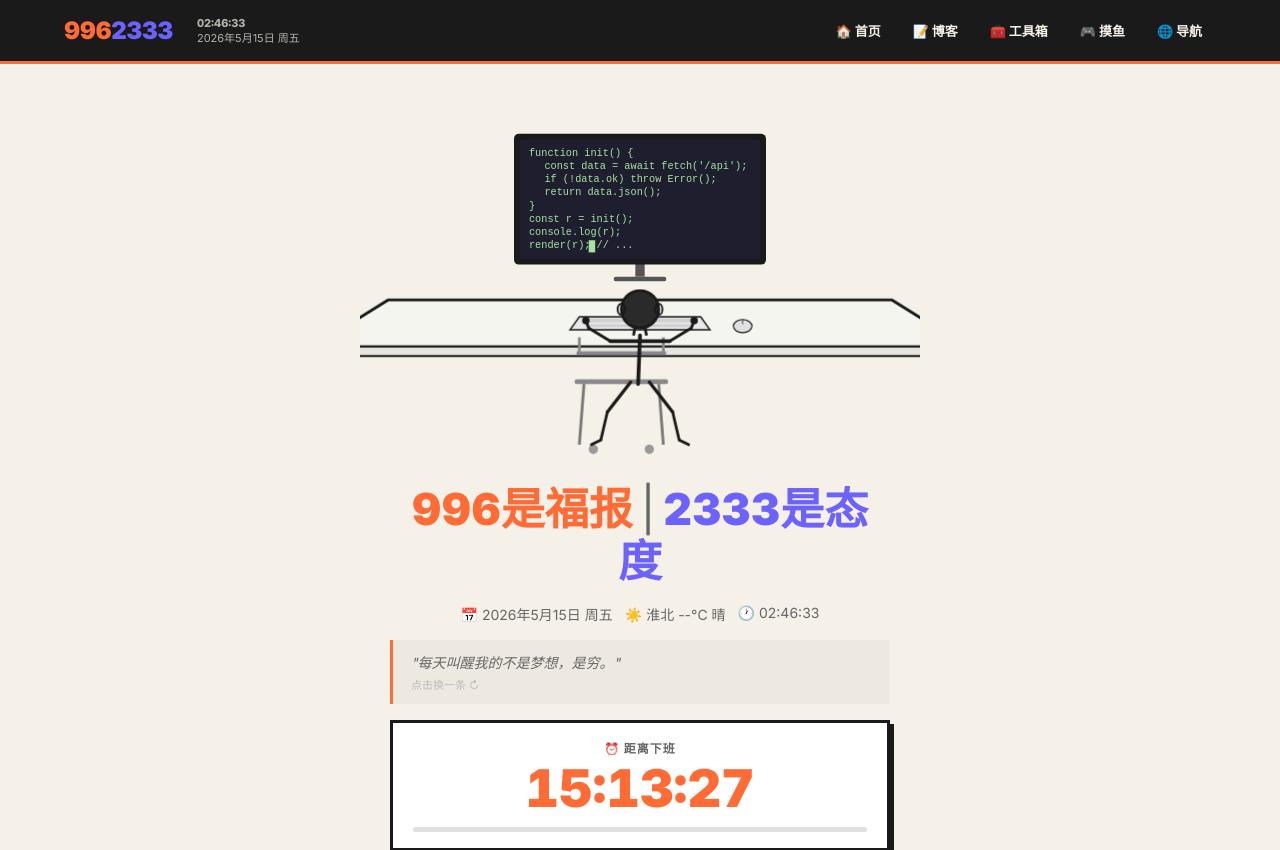
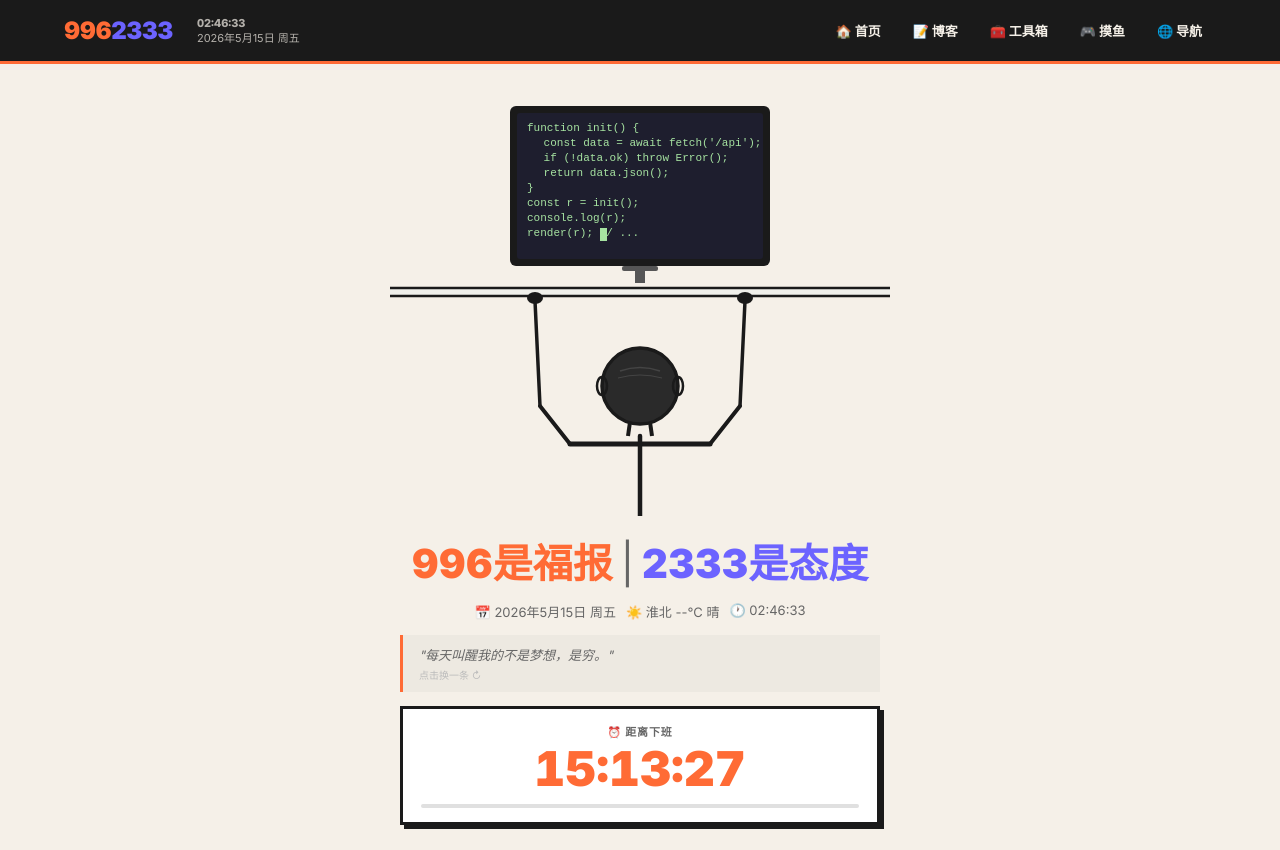
Before and after one commit to sikuai2333/sikuai2333.github.io, a Vue app: page / in a window 1280 px wide. Shown: the top 850 px of the page. Built offline with nearby package versions, Linux system fonts and the light colour scheme; no server answers.

Commit message:
Hero: half-body back view, enlarged stickman

```diff
--- a/src/components/HeroSection.vue
+++ b/src/components/HeroSection.vue
@@ -28,117 +28,81 @@ onUnmounted(() => clearInterval(errorTimer))
 <template>
   <section class="hero">
     <div class="hero-art">
-      <svg viewBox="0 0 600 380" class="desk-svg" preserveAspectRatio="xMidYMid meet">
+      <svg viewBox="0 0 500 420" class="desk-svg" preserveAspectRatio="xMidYMid meet">
 
-        <!-- ========== 远景层（屏幕，最后面） ========== -->
+        <!-- === 显示器（远处，在人头上方） === -->
+        <rect x="120" y="10" width="260" height="160" rx="6" fill="#1a1a1a"/>
+        <rect x="127" y="17" width="246" height="146" rx="3" :fill="showError ? '#c0392b' : '#1e1e2e'" class="screen-bg"/>
 
-        <!-- 显示器支架 -->
-        <rect x="272" y="185" width="56" height="5" rx="2" fill="#555"/>
-        <rect x="295" y="168" width="10" height="17" fill="#555"/>
-
-        <!-- 显示器外框 -->
-        <rect x="165" y="32" width="270" height="140" rx="5" fill="#1a1a1a"/>
-
-        <!-- 屏幕内容区 -->
-        <rect x="171" y="38" width="258" height="128" rx="2" :fill="showError ? '#c0392b' : '#1e1e2e'" class="screen-bg"/>
-
-        <!-- 正常：代码滚动 -->
-        <g v-if="!showError" class="code-scroll">
+        <!-- 正常：代码 -->
+        <g v-if="!showError">
           <text font-family="'Courier New',monospace" font-size="11" fill="#a6e3a1">
-            <tspan x="181" y="56">function init() {</tspan>
-            <tspan x="191" y="70">  const data = await fetch('/api');</tspan>
-            <tspan x="191" y="84">  if (!data.ok) throw Error();</tspan>
-            <tspan x="191" y="98">  return data.json();</tspan>
-            <tspan x="181" y="112">}</tspan>
-            <tspan x="181" y="126">const r = init();</tspan>
-            <tspan x="181" y="140">console.log(r);</tspan>
-            <tspan x="181" y="154">render(r); // ...</tspan>
+            <tspan x="137" y="35">function init() {</tspan>
+            <tspan x="147" y="50">  const data = await fetch('/api');</tspan>
+            <tspan x="147" y="65">  if (!data.ok) throw Error();</tspan>
+            <tspan x="147" y="80">  return data.json();</tspan>
+            <tspan x="137" y="95">}</tspan>
+            <tspan x="137" y="110">const r = init();</tspan>
+            <tspan x="137" y="125">console.log(r);</tspan>
+            <tspan x="137" y="140">render(r); // ...</tspan>
           </text>
-          <rect x="245" y="146" width="7" height="13" fill="#a6e3a1" class="cursor"/>
+          <rect x="210" y="132" width="7" height="13" fill="#a6e3a1" class="cursor"/>
         </g>
 
         <!-- 错误：红屏 -->
         <g v-if="showError" class="red-flash">
-          <text x="300" y="95" text-anchor="middle" fill="white" font-size="48" font-weight="900" font-family="'Courier New',monospace">502</text>
-          <text x="300" y="125" text-anchor="middle" fill="rgba(255,255,255,0.85)" font-size="15" font-weight="700" font-family="'Courier New',monospace">BAD GATEWAY</text>
-          <text x="300" y="155" text-anchor="middle" fill="rgba(255,255,255,0.5)" font-size="26">😵</text>
+          <text x="250" y="80" text-anchor="middle" fill="white" font-size="52" font-weight="900" font-family="'Courier New',monospace">502</text>
+          <text x="250" y="115" text-anchor="middle" fill="rgba(255,255,255,0.85)" font-size="16" font-weight="700" font-family="'Courier New',monospace">BAD GATEWAY</text>
+          <text x="250" y="150" text-anchor="middle" font-size="28">😵</text>
         </g>
 
-        <!-- ========== 中景层（桌子+键盘） ========== -->
+        <!-- 显示器支架（露一点） -->
+        <rect x="232" y="170" width="36" height="5" rx="2" fill="#555"/>
+        <rect x="245" y="175" width="10" height="12" fill="#555"/>
 
-        <!-- 桌面（透视梯形，延伸到画面外） -->
-        <polygon points="-50,260 650,260 570,210 30,210" fill="#f5f5f0" stroke="#1a1a1a" stroke-width="3"/>
-        <!-- 桌面厚度 -->
-        <polygon points="-50,260 650,260 650,270 -50,270" fill="#e5e5e0" stroke="#1a1a1a" stroke-width="2"/>
+        <!-- === 桌面边缘（只露一条边） === -->
+        <rect x="-20" y="192" width="540" height="8" rx="2" fill="#f0f0eb" stroke="#1a1a1a" stroke-width="2.5"/>
 
-        <!-- 键盘 -->
-        <polygon points="225,242 375,242 365,228 235,228" fill="#e8e8e8" stroke="#1a1a1a" stroke-width="1.5"/>
-        <!-- 键帽行 -->
-        <rect x="240" y="230" width="120" height="4" rx="1" fill="#d0d0d0"/>
-        <rect x="244" y="236" width="112" height="3" rx="1" fill="#d0d0d0"/>
+        <!-- === 火柴人背影（半身，放大） === -->
 
-        <!-- 桌面细节：鼠标 -->
-        <ellipse cx="410" cy="238" rx="10" ry="7" fill="#e0e0e0" stroke="#1a1a1a" stroke-width="1.2"/>
-        <line x1="410" y1="231" x2="410" y2="236" stroke="#1a1a1a" stroke-width="0.8"/>
+        <!-- 后脑勺（大） -->
+        <circle cx="250" cy="290" r="38" fill="#2a2a2a" stroke="#1a1a1a" stroke-width="3.5"/>
+        <!-- 头发纹理（几条线） -->
+        <path d="M230 275 Q250 268 270 275" fill="none" stroke="#444" stroke-width="1.5"/>
+        <path d="M228 282 Q250 276 272 282" fill="none" stroke="#444" stroke-width="1"/>
 
-        <!-- ========== 近景层（火柴人背影，最前面） ========== -->
-
-        <!-- 椅子 -->
-        <rect x="230" y="295" width="100" height="5" rx="2" fill="#888"/>
-        <line x1="240" y1="300" x2="235" y2="365" stroke="#777" stroke-width="3"/>
-        <line x1="320" y1="300" x2="325" y2="365" stroke="#777" stroke-width="3"/>
-        <!-- 椅背 -->
-        <rect x="232" y="265" width="96" height="4" rx="1" fill="#888"/>
-        <line x1="235" y1="250" x2="235" y2="268" stroke="#888" stroke-width="3"/>
-        <line x1="325" y1="250" x2="325" y2="268" stroke="#888" stroke-width="3"/>
-        <!-- 椅轮 -->
-        <circle cx="250" cy="370" r="5" fill="#999"/>
-        <circle cx="310" cy="370" r="5" fill="#999"/>
-
-        <!-- 身体（从背后看，坐在椅子上） -->
-        <!-- 后脑勺 -->
-        <circle cx="300" cy="220" r="20" fill="#2a2a2a" stroke="#1a1a1a" stroke-width="3"/>
-        <!-- 耳朵（两侧） -->
-        <ellipse cx="280" cy="220" rx="4" ry="6" fill="none" stroke="#1a1a1a" stroke-width="2"/>
-        <ellipse cx="320" cy="220" rx="4" ry="6" fill="none" stroke="#1a1a1a" stroke-width="2"/>
+        <!-- 耳朵 -->
+        <ellipse cx="212" cy="290" rx="5" ry="9" fill="none" stroke="#1a1a1a" stroke-width="2.5"/>
+        <ellipse cx="288" cy="290" rx="5" ry="9" fill="none" stroke="#1a1a1a" stroke-width="2.5"/>
 
         <!-- 脖子 -->
-        <line x1="295" y1="238" x2="293" y2="248" stroke="#1a1a1a" stroke-width="3"/>
-        <line x1="305" y1="238" x2="307" y2="248" stroke="#1a1a1a" stroke-width="3"/>
+        <line x1="240" y1="326" x2="238" y2="340" stroke="#1a1a1a" stroke-width="4"/>
+        <line x1="260" y1="326" x2="262" y2="340" stroke="#1a1a1a" stroke-width="4"/>
 
-        <!-- 后背（脊椎） -->
-        <line x1="300" y1="248" x2="298" y2="300" stroke="#1a1a1a" stroke-width="4" stroke-linecap="round"/>
-        <!-- 肩膀 -->
-        <line x1="268" y1="254" x2="332" y2="254" stroke="#1a1a1a" stroke-width="4" stroke-linecap="round"/>
+        <!-- 肩膀（宽） -->
+        <line x1="180" y1="348" x2="320" y2="348" stroke="#1a1a1a" stroke-width="5" stroke-linecap="round"/>
 
-        <!-- 左臂（正常打字 / 502时不变） -->
-        <line x1="268" y1="254" x2="245" :y2="showError ? 248 : 240" stroke="#1a1a1a" stroke-width="3" stroke-linecap="round" class="arm-left"/>
-        <line x1="245" :y1="showError ? 248 : 240" x2="242" :y2="showError ? 245 : 232" stroke="#1a1a1a" stroke-width="3" stroke-linecap="round" class="forearm-left"/>
-        <!-- 左手 -->
-        <circle :cx="242" :cy="showError ? 245 : 232" r="4" fill="#1a1a1a" class="hand-left"/>
+        <!-- 后背（只看到上半截） -->
+        <line x1="250" y1="340" x2="250" y2="420" stroke="#1a1a1a" stroke-width="4.5" stroke-linecap="round"/>
 
-        <!-- 右臂（正常打字 / 502时砸桌） -->
-        <line x1="332" y1="254" x2="355" :y2="showError ? 250 : 240" stroke="#1a1a1a" stroke-width="3" stroke-linecap="round" class="arm-right"/>
-        <line x1="355" :y1="showError ? 250 : 240" x2="358" :y2="showError ? 260 : 232" stroke="#1a1a1a" stroke-width="3" stroke-linecap="round" class="forearm-right"/>
+        <!-- === 左臂+左手 === -->
+        <line x1="180" y1="348" x2="150" y2="310" stroke="#1a1a1a" stroke-width="4" stroke-linecap="round" class="upper-arm-l"/>
+        <line x1="150" y1="310" x2="145" y2="205" stroke="#1a1a1a" stroke-width="3.5" stroke-linecap="round" class="forearm-l"/>
+        <!-- 左手（键盘上） -->
+        <ellipse cx="145" cy="202" rx="8" ry="6" fill="#1a1a1a" class="hand-l"/>
+
+        <!-- === 右臂+右手 === -->
+        <line x1="320" y1="348" x2="350" y2="310" stroke="#1a1a1a" stroke-width="4" stroke-linecap="round" class="upper-arm-r"/>
+        <line x1="350" y1="310" x2="355" :y2="showError ? 198 : 205" stroke="#1a1a1a" stroke-width="3.5" stroke-linecap="round" class="forearm-r"/>
         <!-- 右手 -->
-        <circle :cx="358" :cy="showError ? 260 : 232" r="4" fill="#1a1a1a" class="hand-right"/>
+        <ellipse :cx="355" :cy="showError ? 195 : 202" rx="8" ry="6" fill="#1a1a1a" class="hand-r"/>
 
-        <!-- 砸桌效果：震波 -->
-        <g v-if="showError" class="slam-effect">
-          <line x1="350" y1="260" x2="340" y2="250" stroke="#1a1a1a" stroke-width="1.5" opacity="0.6"/>
-          <line x1="358" y1="258" x2="358" y2="246" stroke="#1a1a1a" stroke-width="1.5" opacity="0.6"/>
-          <line x1="366" y1="260" x2="376" y2="250" stroke="#1a1a1a" stroke-width="1.5" opacity="0.6"/>
+        <!-- 砸桌效果 -->
+        <g v-if="showError" class="slam-fx">
+          <line x1="345" y1="192" x2="330" y2="185" stroke="#1a1a1a" stroke-width="2" opacity="0.5"/>
+          <line x1="355" y1="190" x2="355" y2="178" stroke="#1a1a1a" stroke-width="2" opacity="0.5"/>
+          <line x1="365" y1="192" x2="380" y2="185" stroke="#1a1a1a" stroke-width="2" opacity="0.5"/>
         </g>
-
-        <!-- 大腿（坐在椅子上） -->
-        <line x1="290" y1="298" x2="265" y2="330" stroke="#1a1a1a" stroke-width="3.5" stroke-linecap="round"/>
-        <line x1="310" y1="298" x2="335" y2="330" stroke="#1a1a1a" stroke-width="3.5" stroke-linecap="round"/>
-        <!-- 小腿 -->
-        <line x1="265" y1="330" x2="258" y2="360" stroke="#1a1a1a" stroke-width="3" stroke-linecap="round"/>
-        <line x1="335" y1="330" x2="342" y2="360" stroke="#1a1a1a" stroke-width="3" stroke-linecap="round"/>
-        <!-- 脚 -->
-        <line x1="258" y1="360" x2="248" y2="365" stroke="#1a1a1a" stroke-width="3" stroke-linecap="round"/>
-        <line x1="342" y1="360" x2="352" y2="365" stroke="#1a1a1a" stroke-width="3" stroke-linecap="round"/>
 
       </svg>
     </div>
@@ -150,18 +114,15 @@ onUnmounted(() => clearInterval(errorTimer))
         <span class="slogan-divider">|</span>
         <span class="slogan-sub">2333是态度</span>
       </h1>
-
       <div class="hero-info">
         <span class="info-item">📅 {{ date }} {{ weekday }}</span>
         <span class="info-item" v-if="weather">{{ weather.icon }} {{ weather.city }} {{ weather.temp }}°C {{ weather.desc }}</span>
         <span class="info-item">🕐 {{ time }}</span>
       </div>
-
       <p class="hero-quote" @click="nextQuote">
         "{{ quote }}"
         <span class="quote-hint">点击换一条 ↻</span>
       </p>
-
       <div class="countdown-box" :class="{ overtime: isOvertime }">
         <div class="countdown-label">{{ isOvertime ? '🎉 已加班' : '⏰ 距离下班' }}</div>
         <div class="countdown-time">{{ remaining }}</div>
@@ -174,56 +135,39 @@ onUnmounted(() => clearInterval(errorTimer))
 </template>
 
 <style scoped>
-.hero { padding: 40px 24px 32px; max-width: 700px; margin: 0 auto; display: flex; flex-direction: column; align-items: center; gap: 20px; }
-.hero-art { width: 100%; max-width: 560px; }
+.hero { padding: 32px 24px; max-width: 650px; margin: 0 auto; display: flex; flex-direction: column; align-items: center; gap: 20px; }
+.hero-art { width: 100%; max-width: 500px; }
 .desk-svg { width: 100%; height: auto; }
 
 .screen-bg { transition: fill 0.4s ease; }
-
-/* 代码滚动 */
-.code-scroll { animation: scrollUp 5s linear infinite; }
-@keyframes scrollUp {
-  0% { transform: translateY(0); }
-  75% { transform: translateY(-30px); }
-  100% { transform: translateY(-30px); }
-}
 .cursor { animation: blink 0.7s step-end infinite; }
 @keyframes blink { 0%,100%{opacity:1} 50%{opacity:0} }
+.red-flash { animation: flashIn 0.3s ease-out; }
+@keyframes flashIn { 0%{opacity:0} 100%{opacity:1} }
 
-/* 红屏闪入 */
-.red-flash { animation: flashIn 0.3s ease-out; }
-@keyframes flashIn { 0%{opacity:0;transform:scale(0.98)} 100%{opacity:1;transform:scale(1)} }
+/* 502时右手砸桌过渡 */
+.forearm-r { transition: all 0.3s cubic-bezier(0.68,-0.55,0.27,1.55); }
+.hand-r { transition: all 0.3s cubic-bezier(0.68,-0.55,0.27,1.55); }
+.slam-fx { animation: slamWave 0.4s ease-out; }
+@keyframes slamWave { 0%{opacity:0;transform:scale(0.5)} 50%{opacity:1;transform:scale(1.3)} 100%{opacity:0;transform:scale(1.6)} }
 
-/* 手臂打字动画（正常状态） */
-.arm-left, .forearm-left, .hand-left { transition: all 0.15s ease; }
-.arm-right, .forearm-right, .hand-right { transition: all 0.3s cubic-bezier(0.68, -0.55, 0.27, 1.55); }
-
-/* 砸桌震波 */
-.slam-effect { animation: slamWave 0.4s ease-out; }
-@keyframes slamWave {
-  0% { opacity: 0; transform: scale(0.5); }
-  50% { opacity: 1; transform: scale(1.2); }
-  100% { opacity: 0; transform: scale(1.5); }
-}
-
-/* 文字区 */
-.hero-text { text-align: center; width: 100%; max-width: 500px; display: flex; flex-direction: column; align-items: center; gap: 16px; }
-.hero-slogan { font-size: clamp(26px, 5vw, 44px); font-weight: 900; line-height: 1.2; }
+.hero-text { text-align: center; width: 100%; max-width: 480px; display: flex; flex-direction: column; align-items: center; gap: 14px; }
+.hero-slogan { font-size: clamp(24px, 5vw, 40px); font-weight: 900; line-height: 1.2; }
 .slogan-main { color: var(--accent); }
 .slogan-divider { color: var(--muted); margin: 0 8px; font-weight: 400; }
 .slogan-sub { color: #6c63ff; }
-.hero-info { display: flex; flex-wrap: wrap; justify-content: center; gap: 12px; font-size: 14px; color: var(--muted); }
-.hero-quote { font-size: 14px; color: var(--muted); font-style: italic; cursor: pointer; padding: 12px 18px; background: rgba(0,0,0,0.03); border-left: 3px solid var(--accent); text-align: left; width: 100%; }
+.hero-info { display: flex; flex-wrap: wrap; justify-content: center; gap: 10px; font-size: 13px; color: var(--muted); }
+.hero-quote { font-size: 13px; color: var(--muted); font-style: italic; cursor: pointer; padding: 10px 16px; background: rgba(0,0,0,0.03); border-left: 3px solid var(--accent); text-align: left; width: 100%; }
 .hero-quote:hover { background: rgba(0,0,0,0.06); }
-.quote-hint { display: block; font-size: 11px; color: #bbb; font-style: normal; margin-top: 4px; }
-.countdown-box { width: 100%; padding: 16px 20px; background: var(--card-bg); border: var(--border-w) solid var(--border); box-shadow: var(--shadow-sm); text-align: center; }
+.quote-hint { display: block; font-size: 10px; color: #bbb; font-style: normal; margin-top: 3px; }
+.countdown-box { width: 100%; padding: 14px 18px; background: var(--card-bg); border: var(--border-w) solid var(--border); box-shadow: var(--shadow-sm); text-align: center; }
 .countdown-box.overtime { border-color: var(--success); background: #f0fff4; }
-.countdown-label { font-size: 12px; font-weight: 700; color: var(--muted); text-transform: uppercase; letter-spacing: 0.08em; margin-bottom: 4px; }
-.countdown-time { font-size: clamp(30px, 6vw, 52px); font-weight: 900; font-variant-numeric: tabular-nums; color: var(--accent); line-height: 1.1; }
+.countdown-label { font-size: 11px; font-weight: 700; color: var(--muted); text-transform: uppercase; letter-spacing: 0.08em; margin-bottom: 4px; }
+.countdown-time { font-size: clamp(28px, 5vw, 48px); font-weight: 900; font-variant-numeric: tabular-nums; color: var(--accent); line-height: 1.1; }
 .overtime .countdown-time { color: var(--success); }
-.countdown-bar { margin-top: 10px; height: 5px; background: #e0e0e0; border-radius: 3px; overflow: hidden; }
-.countdown-fill { height: 100%; background: var(--accent); border-radius: 3px; transition: width 1s linear; }
+.countdown-bar { margin-top: 8px; height: 4px; background: #e0e0e0; border-radius: 2px; overflow: hidden; }
+.countdown-fill { height: 100%; background: var(--accent); border-radius: 2px; transition: width 1s linear; }
 .overtime .countdown-fill { background: var(--success); }
 
-@media (max-width: 768px) { .hero { padding: 24px 16px 20px; } .hero-info { gap: 6px; font-size: 12px; } }
+@media (max-width: 768px) { .hero { padding: 20px 14px; } .hero-info { gap: 6px; font-size: 11px; } }
 </style>
```
